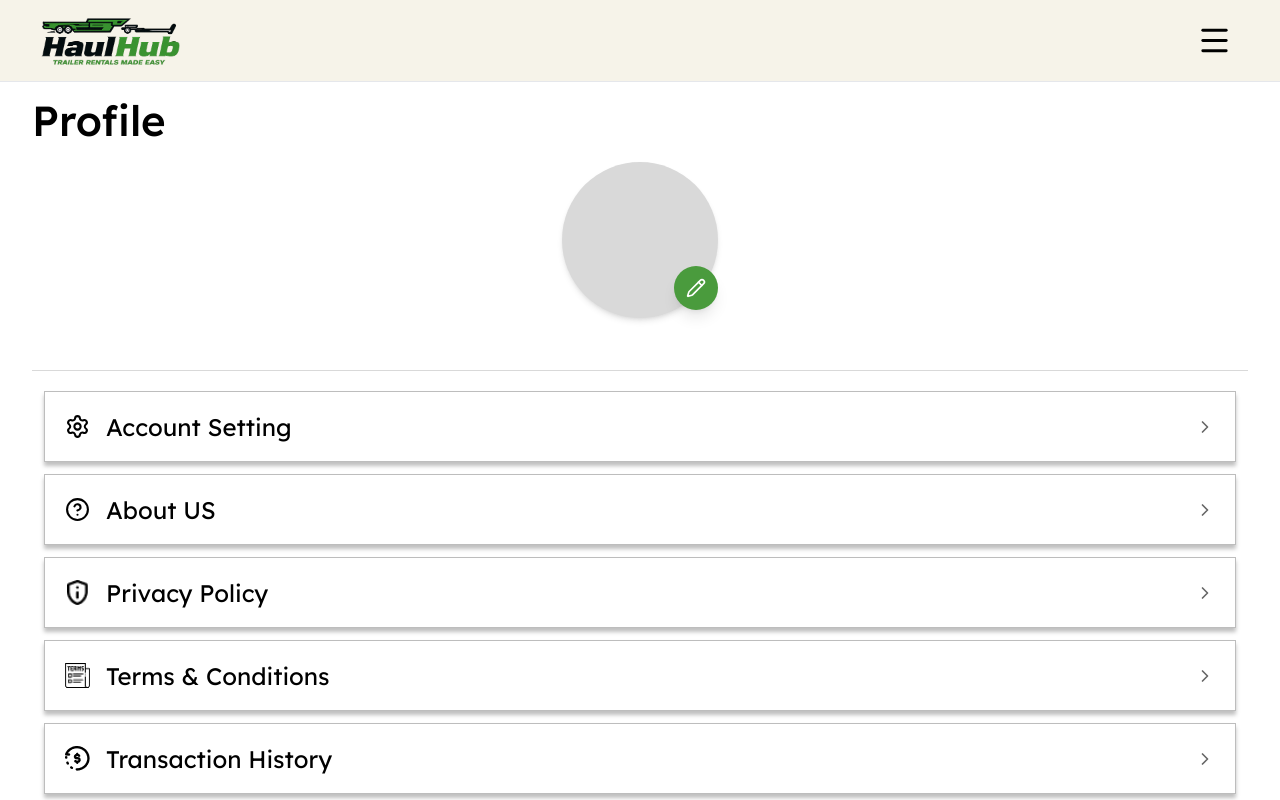
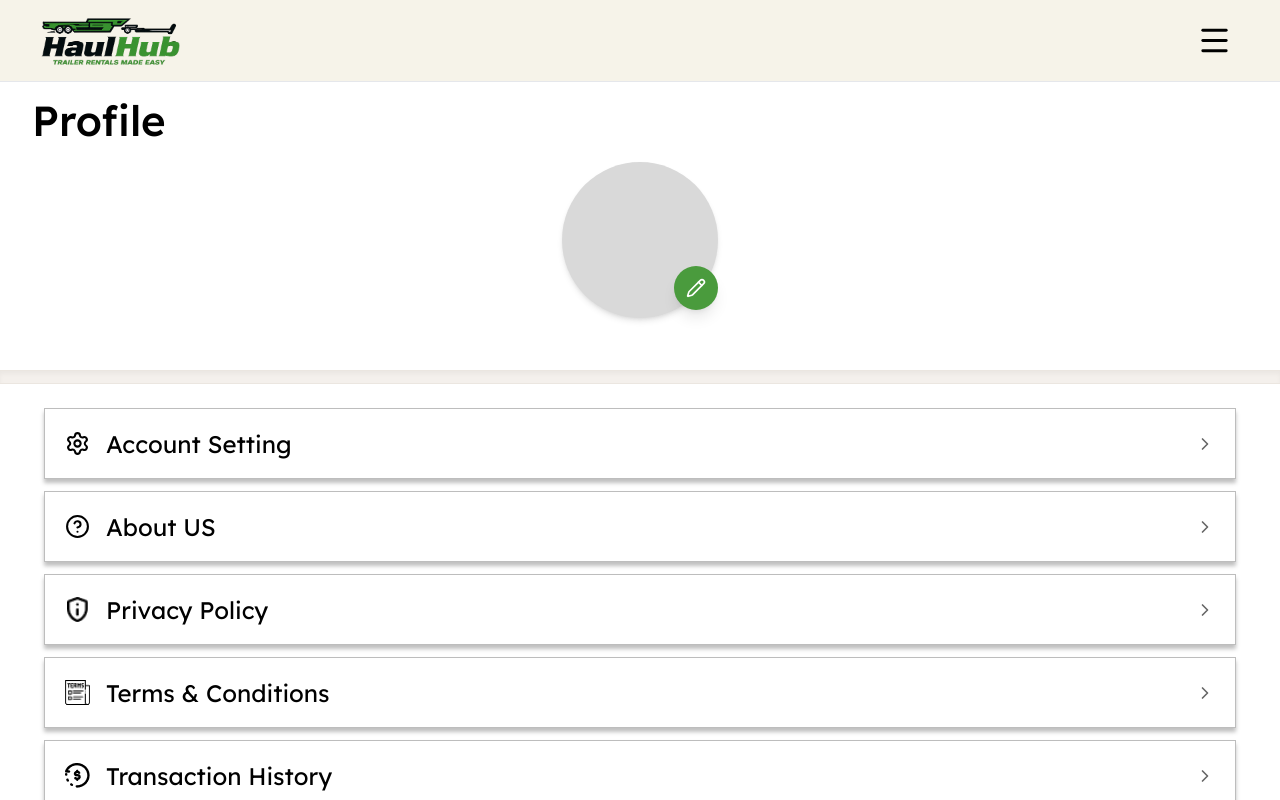
Before and after one commit to devakash400/HaulHub_ReactJS, a React (Create React App) app: page /profile in a window 1280 px wide. Shown: the top 800 px of the page. Built offline with nearby package versions, Linux system fonts and the light colour scheme; no server answers.

Commit message:
bug id 78 in Haulhub Web 2026

```diff
--- a/src/pages/Profile/Profile.tsx
+++ b/src/pages/Profile/Profile.tsx
@@ -315,8 +315,8 @@ const Profile: React.FC = () => {
   };
 
   return (
-    <div className="w-full bg-white overflow-x-hidden pb-12">
-      <div className="mb-5 w-full px-[32px]">
+    <div className="w-full bg-white overflow-x-hidden flex flex-col min-h-[calc(100vh-160px)]">
+      <div className="w-full px-[32px]">
         <header className="pt-6 pb-2">
           <h1 className="text-[42px] leading-[100%] font-medium text-black tracking-[0px] font-['Lexend']">
             Profile
@@ -326,7 +326,7 @@ const Profile: React.FC = () => {
         {/* Profile Section */}
         {/* Profile Section */}
         {/* Profile Section */}
-        <section className="mt-3 flex flex-col items-center border-b border-[#D9D9D9] pb-8">
+        <section className="mt-3 flex flex-col items-center pb-8">
           {/* Avatar Wrapper */}
           <div className="relative w-[156px] h-[156px]">
             {/* Profile Circle */}
@@ -451,9 +451,14 @@ const Profile: React.FC = () => {
             {displayName}
           </p>
         </section>
+      </div>
 
+      {/* Cream Divider */}
+      <div className="w-full h-[14px] bg-[#F4F0EC] shadow-[inset_0_3px_4px_rgba(0,0,0,0.04)] border-y border-[#EBE6E0]"></div>
+
+      <div className="mb-5 w-full px-[32px] pb-12 flex-grow">
         {/* Menu Items */}
-        <nav className="px-3 pt-5">
+        <nav className="px-3 pt-6">
           <ul className="space-y-3">
             {menuItems.map((item) => {
               const Icon = item.icon as any;
@@ -499,6 +504,9 @@ const Profile: React.FC = () => {
           }}
         />
       </div>
+
+      {/* Divider above footer */}
+      <div className="w-full h-[1px] mt-auto bg-[#E5E5E5]"></div>
     </div>
   );
 };
```
